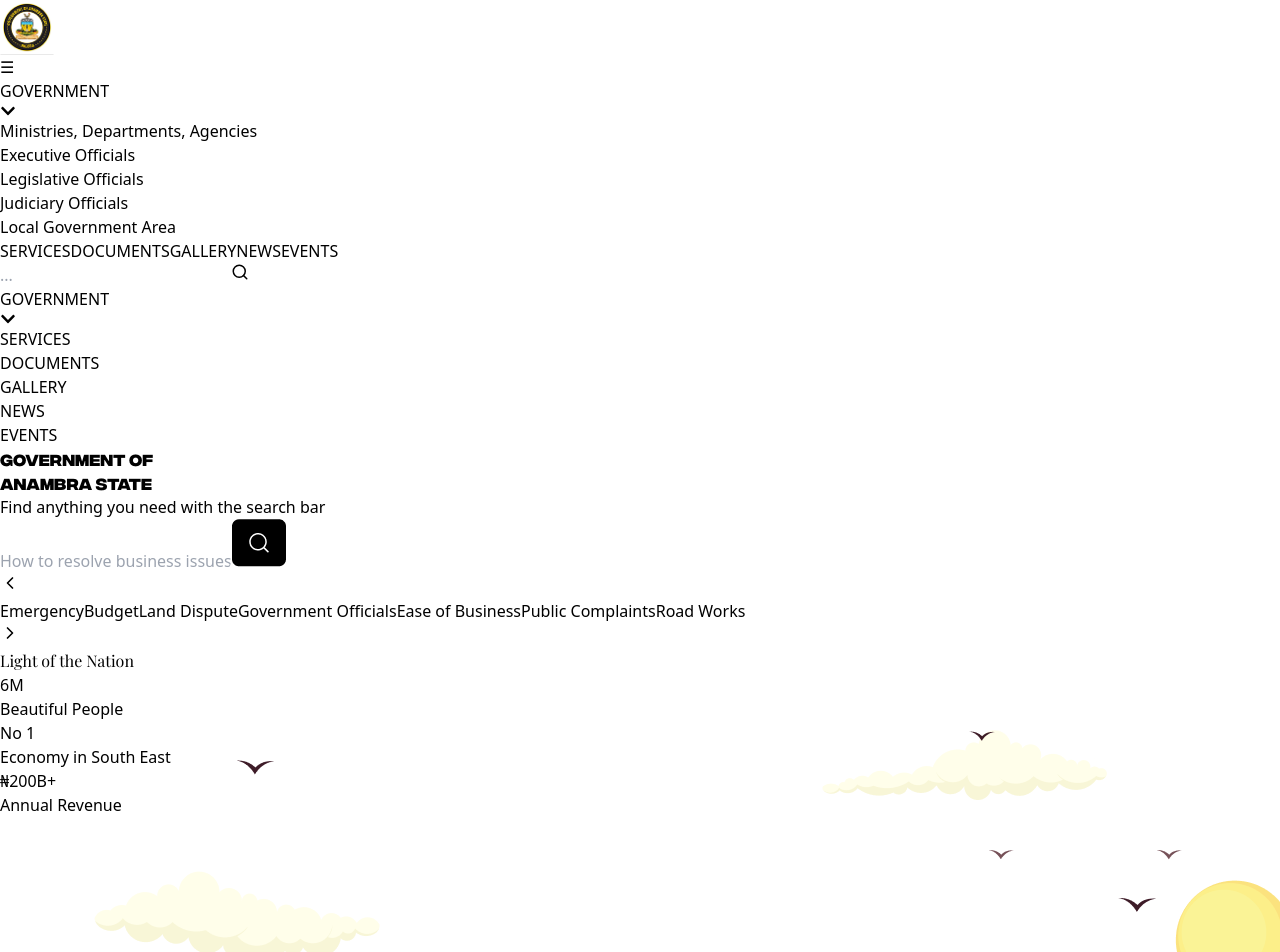
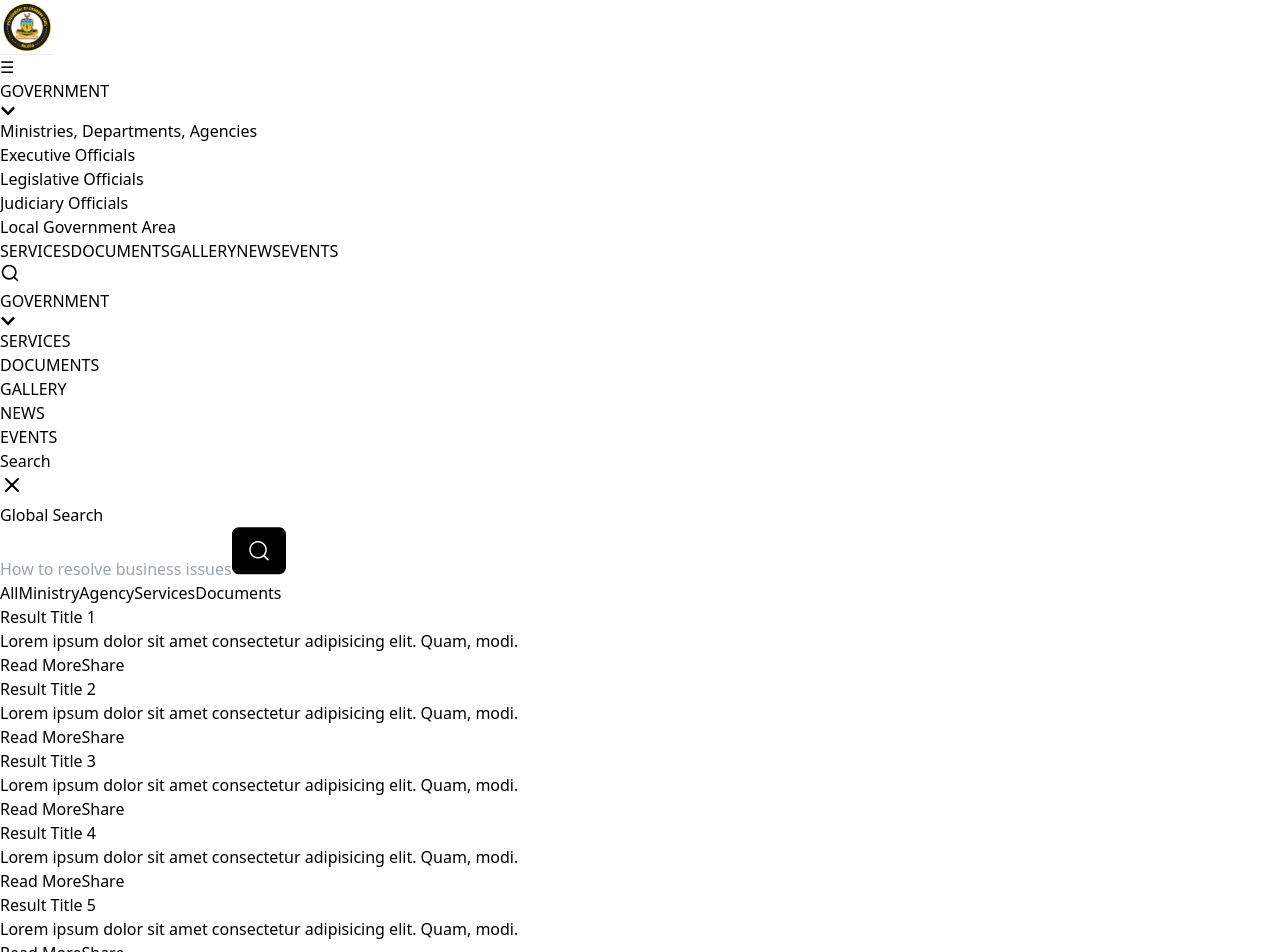
Before and after one commit to efosaomoigui/anambra-website, a Next.js app: page / in a window 1280 px wide. Shown: the top 952 px of the page. Built offline with nearby package versions, Linux system fonts and the light colour scheme.

Commit message:
globalsearch updage

```diff
--- a/components/FAQComponent.tsx
+++ b/components/FAQComponent.tsx
@@ -68,7 +68,7 @@
       <div className="text-center mt-8 py-8 md:py-7 px-4">
         <Link
           href="/news"
-          className="inline-flex items-center px-6 py-2 rounded-md bg-white border border-gray-700 text-gray-700 text-sm font-medium hover:bg-gray-300 transition"
+          className="inline-flex items-center px-6 py-2 rounded-md bg-white border border-gray-700 text-gray-700 text-sm font-semibold leading-6 hover:bg-gray-300 transition"
         >
           View All FAQs
           <img
--- /dev/null
+++ b/components/GlobalSearchDrawer.tsx
@@ -0,0 +1,58 @@
+"use client";
+
+import { useEffect } from "react";
+import { FiX } from "react-icons/fi";
+import clsx from "clsx";
+import GlobalSearch from "./GlobalSearch";
+
+export default function GlobalSearchDrawer({
+  open,
+  onClose,
+}: {
+  open: boolean;
+  onClose: () => void;
+}) {
+  useEffect(() => {
+    const handleEsc = (e: KeyboardEvent) => {
+      if (e.key === "Escape") onClose();
+    };
+    document.addEventListener("keydown", handleEsc);
+    return () => document.removeEventListener("keydown", handleEsc);
+  }, [onClose]);
+
+  return (
+    <>
+      {/* Overlay */}
+      <div
+        className={clsx(
+          "fixed inset-0 bg-black bg-opacity-30 z-40 transition-opacity duration-300",
+          { hidden: !open }
+        )}
+        onClick={onClose}
+      />
+
+      {/* Fullscreen Drawer */}
+      <div
+        className={clsx(
+          "fixed inset-0 h-full w-full bg-white z-50 transition-transform duration-300 ease-in-out",
+          {
+            "translate-x-full": !open,
+            "translate-x-0": open,
+          }
+        )}
+      >
+        <div className="p-6 flex justify-between items-center border-b border-gray-200">
+          <h2 className="text-xl font-semibold">Search</h2>
+          <button onClick={onClose} aria-label="Close search drawer">
+            <FiX size={24} />
+          </button>
+        </div>
+
+        {/* Content */}
+        <div className="p-6">
+          <GlobalSearch />
+        </div>
+      </div>
+    </>
+  );
+}
--- a/components/LatestNews.tsx
+++ b/components/LatestNews.tsx
@@ -45,15 +45,15 @@
       </div>
 
       {/* Centered Button with Image */}
-      <div className="text-center mt-16 py-16 px-4">
+      <div className="text-center mt-8 py-8 md:py-7 px-4">
         <Link
           href="/news"
-          className="inline-flex items-center px-6 py-2 rounded-md bg-white border border-gray-700 text-gray-700 text-sm font-medium hover:bg-gray-300 transition"
+          className="inline-flex items-center px-6 py-2 rounded-md bg-white border border-gray-700 text-gray-700 text-sm font-semibold leading-6 hover:bg-gray-300 transition"
         >
           View All News
           <img
             src="/images/arrowup.png"
-            alt="Arrow pointing upward"
+            alt="FAQs"
             className="ml-2 w-5 h-5 object-contain"
           />
         </Link>
--- a/components/Navbar.tsx
+++ b/components/Navbar.tsx
@@ -7,16 +7,18 @@
 import { usePathname } from "next/navigation";
 import { FaChevronDown } from "react-icons/fa";
 import { FiSearch } from "react-icons/fi";
+import GlobalSearchDrawer from "./GlobalSearchDrawer";
 
 export default function Navbar() {
   const [menuOpen, setMenuOpen] = useState(false);
   const [governmentMenuOpen, setGovernmentMenuOpen] = useState(false);
-  const [searchQuery, setSearchQuery] = useState("");
+  const [searchDrawerOpen, setSearchDrawerOpen] = useState(false);
   const pathname = usePathname();
 
   const toggleMenu = () => setMenuOpen(!menuOpen);
 
   return (
+    <>
       <nav className="sticky top-0 z-50 font-[Instrument Sans] bg-[#FFF9F2]">
         <div className="max-w-7xl mx-auto px-4 py-4 flex items-center justify-between">
           {/* Logo */}
@@ -47,8 +49,6 @@
                     {link.label}
                     <FaChevronDown className="text-xs mt-1" />
                   </button>
-
-                {/* Dropdown */}
                   <div className="absolute left-0 mt-2 bg-white shadow-lg rounded-sm opacity-0 scale-95 p-3 group-hover:opacity-100 group-hover:scale-100 transition duration-200 ease-out origin-top z-50">
                     <ul className="py-2">
                       {link.subLinks.map((subLink) => (
@@ -79,20 +79,14 @@
             )}
           </div>
 
-        {/* Search */}
-        <div className="hidden md:flex items-center ml-6 relative w-64">
-          <input
-            type="text"
-            placeholder="..."
-            value={searchQuery}
-            onChange={(e) => setSearchQuery(e.target.value)}
-            className="w-full bg-transparent  rounded-full px-4 py-2 pr-10 text-sm text-[#111111] focus:outline-none focus:ring-1 focus:ring-black"
-          />
+          {/* Search Button */}
+          <div className="hidden md:flex items-center ml-6">
             <button
-            type="submit"
-            className="absolute right-2 top-1/2 transform -translate-y-1/2 text-gray-600 hover:text-black"
+              onClick={() => setSearchDrawerOpen(true)}
+              className="text-gray-600 hover:text-black"
+              title="Search"
             >
-            <FiSearch size={18} />
+              <FiSearch size={20} />
             </button>
           </div>
         </div>
@@ -160,6 +154,13 @@
           />
         )}
       </nav>
+
+      {/* Search Drawer */}
+      <GlobalSearchDrawer
+        open={searchDrawerOpen}
+        onClose={() => setSearchDrawerOpen(false)}
+      />
+    </>
   );
 }
 
--- a/components/NoticeBoard.tsx
+++ b/components/NoticeBoard.tsx
@@ -14,7 +14,10 @@
           </div>
 
           {Array.from({ length: 6 }).map((_, idx) => (
-            <div key={idx} className="text-black border-b border-gray-400 pb-4">
+            <div
+              key={idx}
+              className="text-black border-b-[1px] border-b-[rgba(0,0,0,0.1)] pb-4"
+            >
               <h3 className="text-lg font-bold">
                 Soludo’s new executive order specifies number of police
                 checkpoints per sq km. {idx + 1}
@@ -36,7 +39,7 @@
           </div>
 
           {/* Main Event */}
-          <div className="text-black border-b border-gray-400 pb-4">
+          <div className="text-black border-b-[1px] border-b-[rgba(0,0,0,0.1)]-4">
             <h3 className="text-lg font-bold">Anambra Developer Summit 2024</h3>
             <p className="text-sm text-gray-700">
               Feb 4, 2025  — Feb 6, 2025 - 1.00 PM
@@ -46,7 +49,10 @@
 
           {/* Additional Events */}
           {Array.from({ length: 3 }).map((_, idx) => (
-            <div key={idx} className="text-black border-b border-gray-400 pb-6">
+            <div
+              key={idx}
+              className="text-black  border-b-[1px] border-b-[rgba(0,0,0,0.1)] pb-6"
+            >
               <h3 className="text-lg font-bold">
                 1st International Agrivoltaics Conference in Nigeria {idx + 2}
               </h3>
```
Also changed, not shown: app/SearchPanel.tsx (added, +35 -0 lines). Lines whose indentation alone changed are shown as unchanged.
